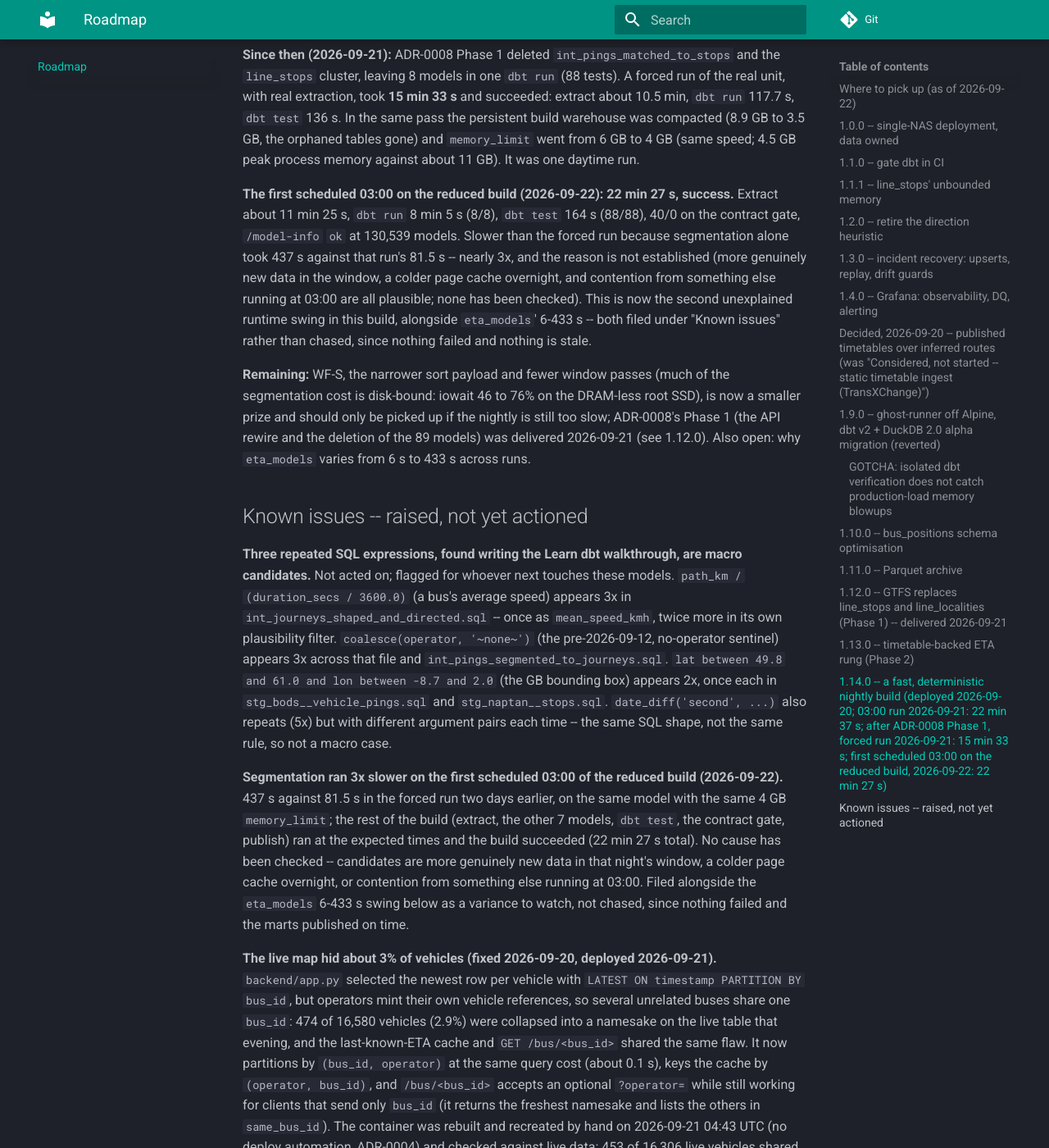
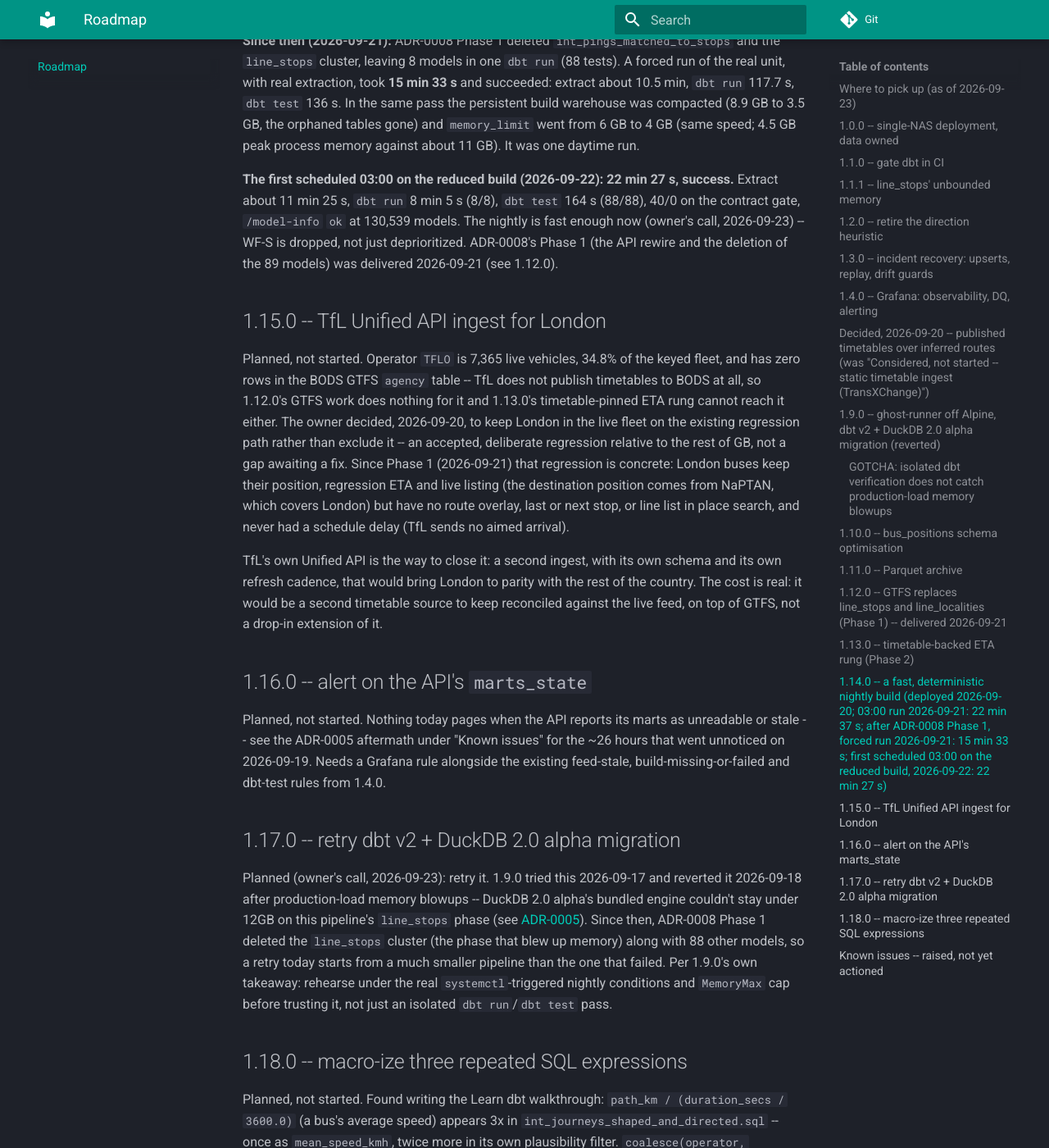
Before and after one commit to wraith-proxy/wraith-bus-ingestor, an MkDocs documentation site: the page built from docs/ROADMAP.md, in a window 1280 px wide and 1400 px high, scrolled down 11611 px. Shown: the whole window at 82% size. Built offline with MkDocs 1.6.1 and Material for MkDocs 9.7.7, drawn with Linux system fonts in a browser that asks for light colours; some of the changed text lies outside the part shown.

Commit message:
:memo: feature/TJP-23090: prune stale roadmap variance/host-freeze notes, decide bounding box GB-wide, promote TfL/marts_state/dbt-v2-retry/macro items to full milestones (1.15.0-1.18.0)
Claude-Session: https://claude.ai/code/session_01Db38Ae5utcvSKFBK9rWpbG

```diff
--- a/docs/ROADMAP.md
+++ b/docs/ROADMAP.md
@@ -8,25 +8,23 @@ tags `cz` cuts on every merge to `main` are an independent sequence --
 `.gitea/workflows/release.yml` bumps them per merge, so the two numbers
 drift apart by design and neither is wrong.
 
-## Where to pick up (as of 2026-09-22)
+## Where to pick up (as of 2026-09-23)
 
 Everything through 1.12.0 and 1.14.0 is delivered and on `main`; the API, the marts
 and the GTFS timetable are live. In order:
 
-1. **The first scheduled 03:00 on the reduced build passed (2026-09-22): 22 min 27 s,
-   success**, though segmentation alone ran about 3x the forced run's time for
-   reasons not yet established (see 1.14.0). Still to watch: the first end-to-end
-   GTFS refresh (timer enabled; Monday 2026-09-28 01:00), which also swaps in the
-   reviewed alias table.
-2. **1.13.0, the timetable-backed ETA rung (Phase 2)** is the only planned,
-   not-landed item. It is unblocked.
-3. **Open, unscheduled:** the ingest bounding-box decision; the TfL Unified API
-   ingest for London; two unexplained runtime swings (`eta_models` 6 s to 433 s;
-   segmentation 81.5 s to 437 s on 2026-09-22); alerting on the API's `marts_state`;
-   the unexplained host freeze (RAM cleared, PSU and thermal untested); and the
-   1.12.0 "Not done / unproven" list.
-4. **Not next:** WF-S (1.14.0) is only for a nightly that is still too slow, and it is
-   now 15.5 minutes, about 10.5 of them extraction.
+1. **1.13.0, the timetable-backed ETA rung (Phase 2)** is the only planned,
+   not-landed item currently unblocked.
+2. **1.17.0, retrying dbt v2 + DuckDB 2.0 alpha**, is planned. The `line_stops`
+   cluster that caused the 2026-09-18 blowup is gone since 1.12.0, so the retry
+   starts from a much smaller pipeline than the one that failed.
+3. **Open, unscheduled:** the TfL Unified API ingest for London (1.15.0); alerting
+   on the API's `marts_state` (1.16.0); DuckDB's per-run memory growth (the nightly
+   swap cleanup only hides it); macro-izing three repeated SQL expressions (1.18.0);
+   and the 1.12.0 "Not done / unproven" list.
+
+**Decided, 2026-09-23:** keep the ingest bounding box GB-wide (see "Known issues"
+below).
 
 ## 1.0.0 -- single-NAS deployment, data owned
 
@@ -102,6 +100,9 @@ already at `2.0.0` from the September restructure -- 1.0.0 was a
 commitment to no more breaking changes without a major bump, not a
 version reset, and that commitment stands regardless of this gap.
 
+Deliberately deprioritized (owner's call, 2026-09-23): not worth the added CI
+time right now. Left open, not scheduled.
+
 ## 1.1.1 -- line_stops' unbounded memory
 
 Root cause, every fix attempted (including the ones that didn't work and
@@ -109,11 +110,6 @@ why), and the measured data behind the final design are now written up in
 [ADR-0001](adr/0001-line-stops-memory-and-batching.md) and
 [ADR-0002](adr/0002-line-stops-final-assembly.md) rather than repeated
 here -- this section tracks only what's still open.
-
-**Remaining:**
-- No cold-cache validation -- one observed cold/warm swing (588 MiB vs
-  131 MiB, identical query) means the true worst case for a genuinely
-  fresh 3am run isn't fully confirmed.
 
 The systemd timer under `ops/systemd/` replaced cron 2026-09-15 (`sudo
 systemctl enable --now wraith-bus-build.timer`, crontab entry removed) --
@@ -130,11 +126,12 @@ real ceiling on a 15GB host) and is now capped at 8GB explicitly.
 
 ## 1.2.0 -- retire the direction heuristic
 
+Planned (owner confirmed 2026-09-23): retire it, not just simplify it.
 `DirectionRef` started arriving in the real feed on 2026-09-12.
 `int_journeys_shaped_and_directed`'s bearing/shoelace inference exists only
 for historical data and feed gaps -- once enough real `DirectionRef`-backed
 data has accumulated, measure how often the heuristic and the real field
-actually disagree, and simplify or retire whichever side loses.
+actually disagree, then retire the heuristic.
 
 ## 1.3.0 -- incident recovery: upserts, replay, drift guards
 
@@ -368,9 +365,9 @@ is where this one hid.
 - `pages.yml`'s `dbt docs generate` could move off `ubuntu-latest` onto
   `ghost-runner` now that the platforms match; not done as part of this
   migration.
-- dbt v2 / DuckDB 2.0 alpha themselves: not retried until DuckDB 2.0
-  reaches a real GA with production mileage elsewhere, and only with the
-  full-scale rehearsal above included from the start.
+- dbt v2 / DuckDB 2.0 alpha themselves: the owner wants another attempt (see
+  1.17.0 below), regardless of GA status -- only with the full-scale rehearsal
+  above included from the start.
 
 ## 1.10.0 -- bus_positions schema optimisation
 
@@ -554,43 +551,64 @@ about 11 GB). It was one daytime run.
 
 **The first scheduled 03:00 on the reduced build (2026-09-22): 22 min 27 s, success.**
 Extract about 11 min 25 s, `dbt run` 8 min 5 s (8/8), `dbt test` 164 s (88/88), 40/0
-on the contract gate, `/model-info` `ok` at 130,539 models. Slower than the forced
-run because segmentation alone took 437 s against that run's 81.5 s -- nearly 3x, and
-the reason is not established (more genuinely new data in the window, a colder page
-cache overnight, and contention from something else running at 03:00 are all
-plausible; none has been checked). This is now the second unexplained runtime swing
-in this build, alongside `eta_models`' 6-433 s -- both filed under "Known issues"
-rather than chased, since nothing failed and nothing is stale.
+on the contract gate, `/model-info` `ok` at 130,539 models. The nightly is fast
+enough now (owner's call, 2026-09-23) -- WF-S is dropped, not just deprioritized.
+ADR-0008's Phase 1 (the API rewire and the deletion of the 89 models) was
+delivered 2026-09-21 (see 1.12.0).
 
-**Remaining:** WF-S, the narrower
-sort payload and fewer window passes (much of the segmentation cost is disk-bound:
-iowait 46 to 76% on the DRAM-less root SSD), is now a smaller prize and should only
-be picked up if the nightly is still too slow; ADR-0008's Phase 1 (the API rewire
-and the deletion of the 89 models) was delivered 2026-09-21 (see 1.12.0). Also open: why `eta_models` varies from 6 s to 433 s across runs.
+## 1.15.0 -- TfL Unified API ingest for London
 
-## Known issues -- raised, not yet actioned
+Planned, not started. Operator `TFLO` is 7,365 live vehicles, 34.8% of the keyed
+fleet, and has zero rows in the BODS GTFS `agency` table -- TfL does not publish
+timetables to BODS at all, so 1.12.0's GTFS work does nothing for it and 1.13.0's
+timetable-pinned ETA rung cannot reach it either. The owner decided, 2026-09-20,
+to keep London in the live fleet on the existing regression path rather than
+exclude it -- an accepted, deliberate regression relative to the rest of GB, not
+a gap awaiting a fix. Since Phase 1 (2026-09-21) that regression is concrete:
+London buses keep their position, regression ETA and live listing (the
+destination position comes from NaPTAN, which covers London) but have no route
+overlay, last or next stop, or line list in place search, and never had a
+schedule delay (TfL sends no aimed arrival).
 
-**Three repeated SQL expressions, found writing the Learn dbt walkthrough, are
-macro candidates.** Not acted on; flagged for whoever next touches these models.
+TfL's own Unified API is the way to close it: a second ingest, with its own
+schema and its own refresh cadence, that would bring London to parity with the
+rest of the country. The cost is real: it would be a second timetable source to
+keep reconciled against the live feed, on top of GTFS, not a drop-in extension
+of it.
+
+## 1.16.0 -- alert on the API's `marts_state`
+
+Planned, not started. Nothing today pages when the API reports its marts as
+unreadable or stale -- see the ADR-0005 aftermath under "Known issues" for the
+~26 hours that went unnoticed on 2026-09-19. Needs a Grafana rule alongside the
+existing feed-stale, build-missing-or-failed and dbt-test rules from 1.4.0.
+
+## 1.17.0 -- retry dbt v2 + DuckDB 2.0 alpha migration
+
+Planned (owner's call, 2026-09-23): retry it. 1.9.0 tried this 2026-09-17 and
+reverted it 2026-09-18 after production-load memory blowups -- DuckDB 2.0
+alpha's bundled engine couldn't stay under 12GB on this pipeline's `line_stops`
+phase (see [ADR-0005](adr/0005-dbt-v2-duckdb-alpha-migration.md)). Since then,
+ADR-0008 Phase 1 deleted the `line_stops` cluster (the phase that blew up
+memory) along with 88 other models, so a retry today starts from a much
+smaller pipeline than the one that failed. Per 1.9.0's own takeaway: rehearse
+under the real `systemctl`-triggered nightly conditions and `MemoryMax` cap
+before trusting it, not just an isolated `dbt run`/`dbt test` pass.
+
+## 1.18.0 -- macro-ize three repeated SQL expressions
+
+Planned, not started. Found writing the Learn dbt walkthrough:
 `path_km / (duration_secs / 3600.0)` (a bus's average speed) appears 3x in
-`int_journeys_shaped_and_directed.sql` -- once as `mean_speed_kmh`, twice more in
-its own plausibility filter. `coalesce(operator, '~none~')` (the pre-2026-09-12,
-no-operator sentinel) appears 3x across that file and
-`int_pings_segmented_to_journeys.sql`. `lat between 49.8 and 61.0 and lon between
--8.7 and 2.0` (the GB bounding box) appears 2x, once each in
+`int_journeys_shaped_and_directed.sql` -- once as `mean_speed_kmh`, twice more
+in its own plausibility filter. `coalesce(operator, '~none~')` (the
+pre-2026-09-12, no-operator sentinel) appears 3x across that file and
+`int_pings_segmented_to_journeys.sql`. `lat between 49.8 and 61.0 and lon
+between -8.7 and 2.0` (the GB bounding box) appears 2x, once each in
 `stg_bods__vehicle_pings.sql` and `stg_naptan__stops.sql`. `date_diff('second',
 ...)` also repeats (5x) but with different argument pairs each time -- the same
 SQL shape, not the same rule, so not a macro case.
 
-**Segmentation ran 3x slower on the first scheduled 03:00 of the reduced build
-(2026-09-22).** 437 s against 81.5 s in the forced run two days earlier, on the
-same model with the same 4 GB `memory_limit`; the rest of the build (extract,
-the other 7 models, `dbt test`, the contract gate, publish) ran at the expected
-times and the build succeeded (22 min 27 s total). No cause has been checked --
-candidates are more genuinely new data in that night's window, a colder page
-cache overnight, or contention from something else running at 03:00. Filed
-alongside the `eta_models` 6-433 s swing below as a variance to watch, not
-chased, since nothing failed and the marts published on time.
+## Known issues -- raised, not yet actioned
 
 **The live map hid about 3% of vehicles (fixed 2026-09-20, deployed 2026-09-21).**
 `backend/app.py` selected the newest row per vehicle with `LATEST ON timestamp
@@ -609,37 +627,14 @@ Android app, which lives in its own repository, should be unaffected (the route
 backward compatible; the app itself was not run against it) and should start
 sending `operator`.
 
-**Open decision: the ingest bounding box.** It was widened from the
-north-west of England to all of mainland GB on 2026-09-12 (4.72x the
+**Decided, 2026-09-23 -- keep the ingest bounding box GB-wide.** It was widened
+from the north-west of England to all of mainland GB on 2026-09-12 (4.72x the
 vehicles; rows/day ~3M -> ~13M). Every capacity number in this repo that
 predates that (`memory_limit`, `MemoryMax`, QuestDB disk, nightly runtime)
 was sized for the old volume -- see the GOTCHA in `docs/operations.md`.
-Deliberately left undecided (2026-09-19): keep GB-wide and retune upwards,
-or narrow back to the area actually watched. Narrowing would shrink disk,
-memory and runtime at the source. The owner explicitly chose, 2026-09-20,
-to keep London in the live fleet rather than narrow the bounding box to
-exclude it (see the TfL Unified API entry below) -- that choice does not
-answer this bounding-box question, which stays open on its own terms.
-
-**Raised, not scheduled: a TfL Unified API ingest for London.** Operator
-`TFLO` is 7,365 live vehicles, 34.8% of the keyed fleet, and has zero rows
-in the BODS GTFS `agency` table -- TfL does not publish timetables to
-BODS at all, so 1.12.0's GTFS work does nothing for it and 1.13.0's
-timetable-pinned ETA rung cannot reach it either. The owner decided,
-2026-09-20, to keep London in the live fleet on the existing regression
-path rather than exclude it (see 1.13.0 above and the bounding-box entry
-above) -- this is an accepted, deliberate regression relative to the rest
-of GB, not a gap awaiting a fix. Since Phase 1 (2026-09-21) that regression is
-concrete: London buses keep their position, regression ETA and live listing (the
-destination position comes from NaPTAN, which covers London) but have no route
-overlay, last or next stop, or line list in place search, and never had a schedule
-delay (TfL sends no aimed arrival). TfL's own Unified API is a plausible way
-to close it: a second ingest, with its own schema and its own refresh
-cadence, that would bring London to parity with the rest of the country.
-The cost is real and is why this stays unscheduled -- it would be a second
-timetable source to keep reconciled against the live feed, on top of
-GTFS, not a drop-in extension of it. Raised and plausible; not scheduled
-and not decided.
+Settled: no narrowing back to a smaller watched area; capacity keeps being
+retuned upwards as needed instead. Consistent with the owner's 2026-09-20
+choice to keep London in the live fleet (see 1.15.0 above).
 
 **The 2026-09-19 03:00 nightly failed, and the marts were unreadable: fixed and
 proven (TJP-19090).** DuckDB's own 4GB `memory_limit` was exhausted in
@@ -665,8 +660,7 @@ headroom, not a measured need. The trade is real: on a 15.4GB host with
 `MemorySwapMax=0`, a run that actually used it would squeeze QuestDB (up to
 8g), the ingestor and ollama/immich, which the unit does not stop. The unit
 file in the repo and the installed one in `/etc/systemd/system/` are both 13000M now
-(checked 2026-09-21), and the runs since have passed under it. Still open: nothing
-alerts on the API's `marts_state`.
+(checked 2026-09-21), and the runs since have passed under it.
 
 **2026-09-20 (TJP-20090): the "fixed" nightly failed again, and a manual run took
 the host down.** The 03:00 build hit DuckDB's 4GB `memory_limit` in
@@ -675,17 +669,7 @@ was a coin flip, not a fix; `memory_limit` was raised to 6GB (see the GOTCHA in
 `docs/operations.md`); the 2026-09-21 03:00 run then passed, and once the cluster
 that needed the headroom was deleted it was lowered to 4GB, measured (see 1.14.0). It looked fine because the API
 kept serving the previous marts and nothing alerted for 26h: a failed run now
-records itself and alerts within ~10 minutes. Separately, the 32GB host hard-froze
-at ~16:21 on 2026-09-19, mid-run of `ops/verify_build.sh` Run 1 (`last -x`: `crash`,
-no shutdown, no OOM or kernel log; the build was in the small line_stops batch
-models at the time, not the memory-heavy one). Sep 14 also ended as a `crash`
-under dbt load, on the old 15GB RAM. **Cause still unknown, and the leading
-suspect has been eliminated**: `memtest86+` came back clean on 2026-09-20, so
-the RAM is not it. That lifts the gate on heavy runs but explains nothing --
-PSU and thermal are now the untested candidates, and `dmidecode` still reports
-four sticks of three different models, non-ECC, rated 3200 and running at 2400.
-Watch the next full `ops/verify_build.sh` rather than assuming the problem
-went away with the theory.
+records itself and alerts within ~10 minutes.
 
 **The archiver jam on an already-archived day is fixed (TJP-19090).** A
 restored day colliding with its own archive copy used to stop the whole run
@@ -716,6 +700,7 @@ prune. Soft-fail throughout; a skipped or failed step never blocks the
 03:00 build. See `ops/precleanup.sh` and
 `ops/systemd/wraith-bus-precleanup.service`/`.timer`.
 
-The underlying DuckDB buffer creep is still unaddressed -- a nightly
+**DuckDB's memory use still grows between runs; the nightly swap cleanup only
+hides it.** The underlying buffer creep is still unaddressed -- a nightly
 swap reclaim resets the symptom, not the cause. It'll climb again over
 days. Still open.
```
